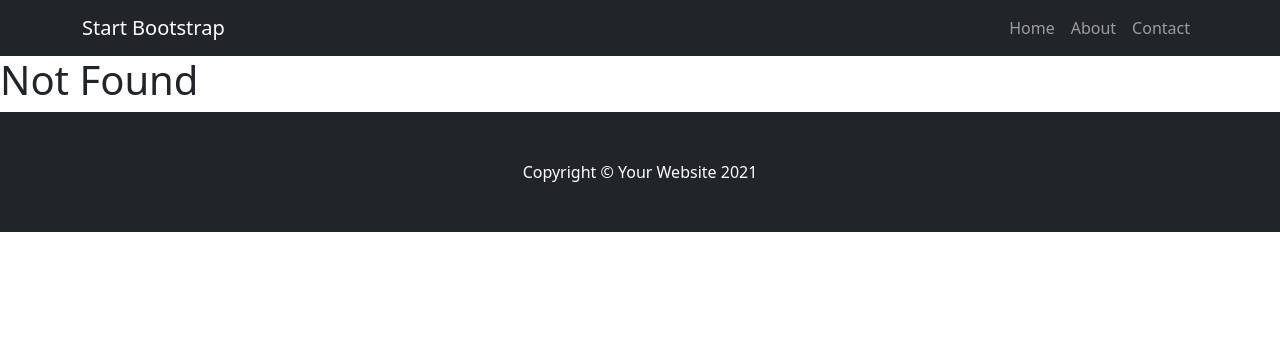
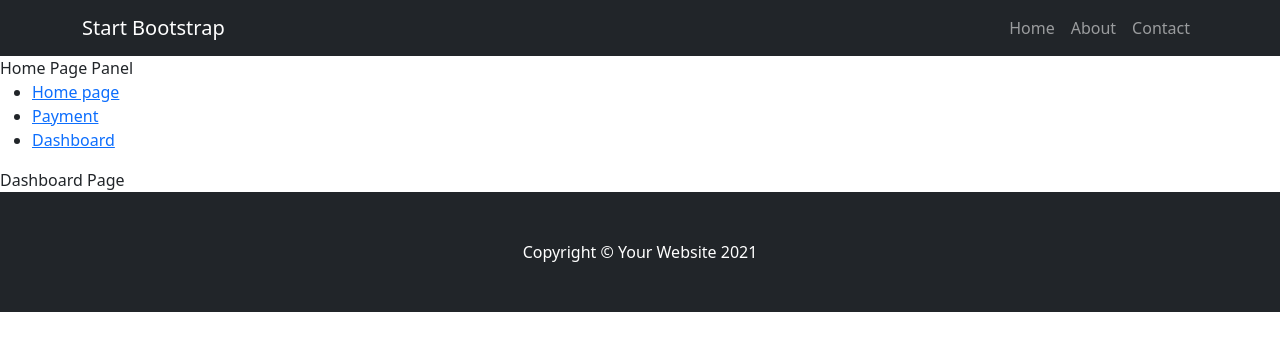
Before and after one commit to davoodkhany/vuejsblog, a Vue app: page /panel/dashboard in a window 1280 px wide. Before the commit this address had no page. Shown: the top 350 px of the page. Built offline with nearby package versions, Linux system fonts and the light colour scheme.

Commit message:
vue router Children

```diff
--- /dev/null
+++ b/src/components/panel/DashboardPanelPage.vue
@@ -0,0 +1,3 @@
+<template>
+    Dashboard Page
+</template>
--- /dev/null
+++ b/src/components/panel/HomePanelPage.vue
@@ -0,0 +1,20 @@
+<template>
+  Home Page Panel
+
+  <ul>
+    <li>
+      <router-link to="/panel">Home page</router-link>
+
+    </li>
+    <li>
+
+      <router-link to="/panel/payment">Payment</router-link>
+
+    </li>
+    <li>
+      <router-link to="/panel/dashboard">Dashboard</router-link>
+    </li>
+  </ul>
+
+  <router-view></router-view>
+</template>
--- /dev/null
+++ b/src/components/panel/PaymentPage.vue
@@ -0,0 +1,3 @@
+<template>
+    Payment Page
+</template>
--- a/src/router.js
+++ b/src/router.js
@@ -8,7 +8,9 @@ import AboutPage from './components/pages/AboutPage.vue'
 import ContactPage from './components/pages/ContactPage.vue'
 import SingleBlog from './components/SingleBlog.vue'
 import NotFound from './components/NotFound.vue'
-
+import HomePagePanel from './components/panel/HomePanelPage.vue'
+import Payment from './components/panel/PaymentPage.vue'
+import DashboardPanelPage from './components/panel/DashboardPanelPage.vue'
 
 
 const routes = [{
@@ -41,6 +43,21 @@ const routes = [{
     {
         path: '/404',
         component: NotFound
+    },
+    {
+        path: '/panel',
+        component: HomePagePanel,
+        name: 'HomePagePanel',
+        children: [{
+            path: 'payment',
+            component: Payment,
+            name: 'payment'
+        }, {
+            path: 'dashboard',
+            component: DashboardPanelPage,
+            name: 'dashboard'
+        }]
+
     }
 
 
```
